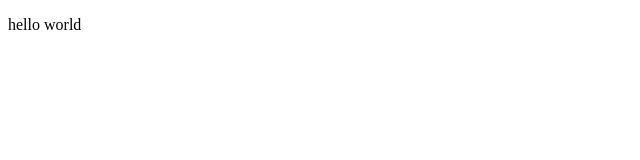
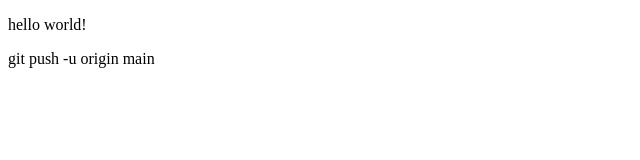
Before and after one commit to yevachi/project, a plain HTML site: page index.html in a window 1280 px wide. Shown: the whole page, without its empty margins (0-640 px from the left). Drawn offline with Linux system fonts and the light colour scheme.

```diff
--- a/index.html
+++ b/index.html
@@ -8,11 +8,10 @@
 </head>
 <body>
 
-<p onclick="">hello world</p>
+<p onclick="">hello world!</p>
 
 <!-- <script>
     alert(1);
 </script> -->
 <script src="js/script.js"></script>
-</body>
-</html>
+</body>git push -u origin main
```
Also changed, not shown: index.js (deleted), main.css (added).
